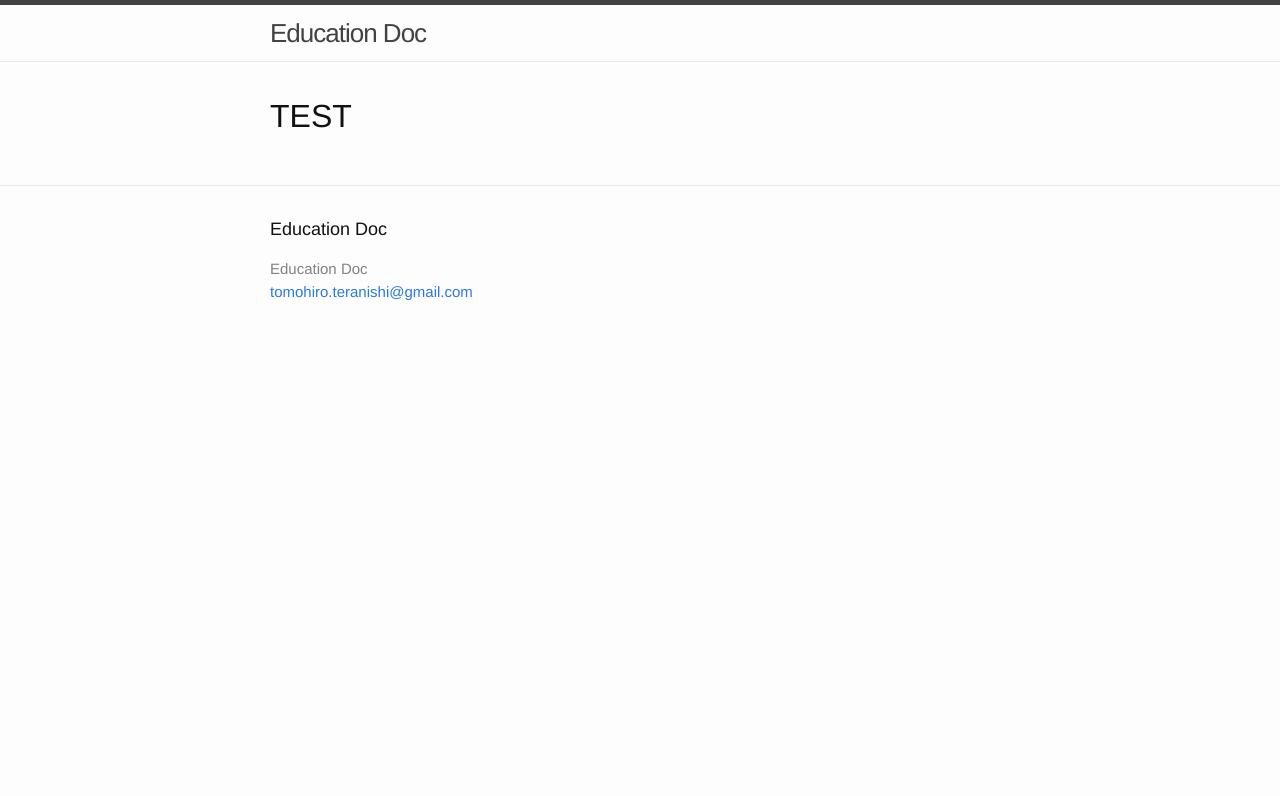
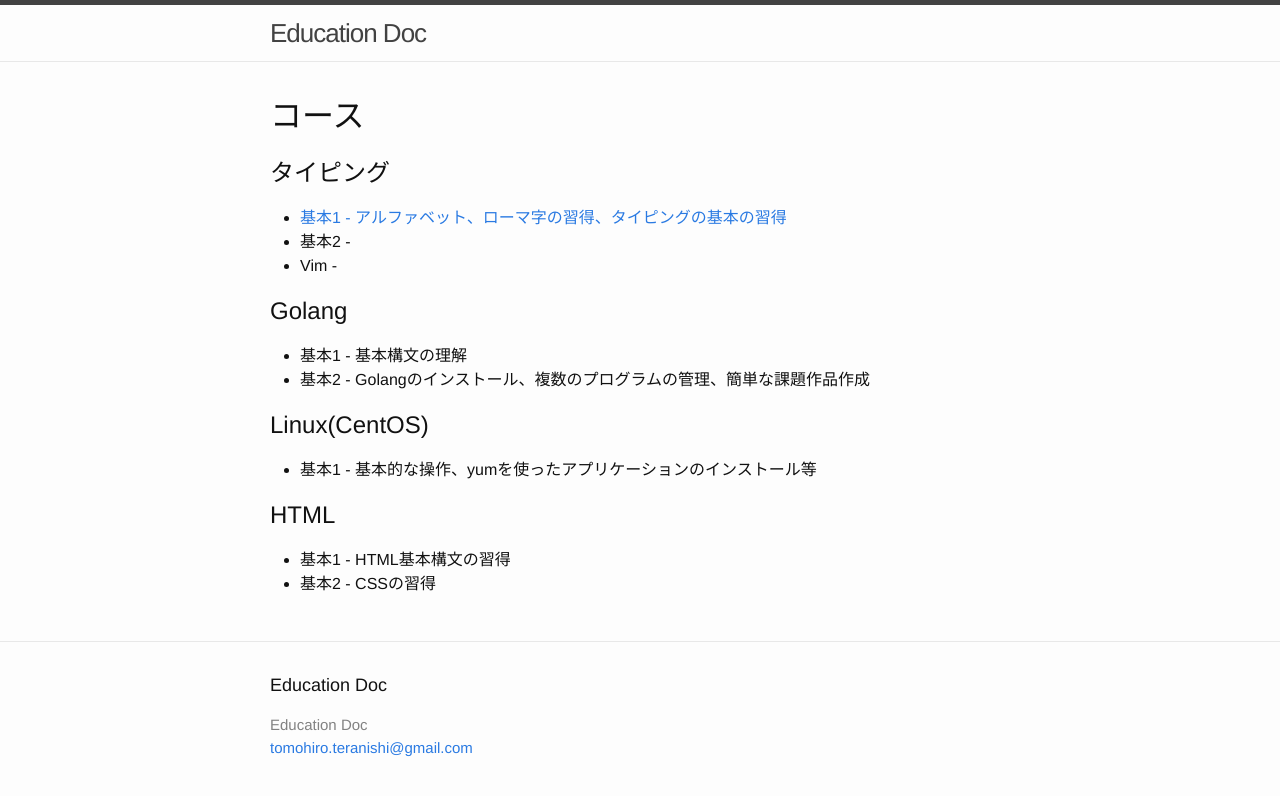
Before and after one commit to tomyhero/education-doc, a Jekyll site: the page built from index.md, in a window 1280 px wide. Shown: the top 796 px of the page. Built offline with Jekyll 4.4.1, drawn with Linux system fonts in a browser that asks for light colours.

Commit message:
top page

```diff
--- a/index.md
+++ b/index.md
@@ -2,4 +2,25 @@
 layout: default
 ---
 
-# TEST
+# コース
+
+## タイピング
+
+* [基本1 - アルファベット、ローマ字の習得、タイピングの基本の習得 ](./editor/basic01/)
+* 基本2 -
+* Vim -
+
+## Golang
+
+* 基本1 - 基本構文の理解
+* 基本2 - Golangのインストール、複数のプログラムの管理、簡単な課題作品作成
+
+
+## Linux(CentOS)
+
+* 基本1 - 基本的な操作、yumを使ったアプリケーションのインストール等
+
+## HTML
+
+* 基本1 - HTML基本構文の習得
+* 基本2 - CSSの習得
```
Also changed, not shown: editor/basic01/index.md (added, +10 -0 lines).
